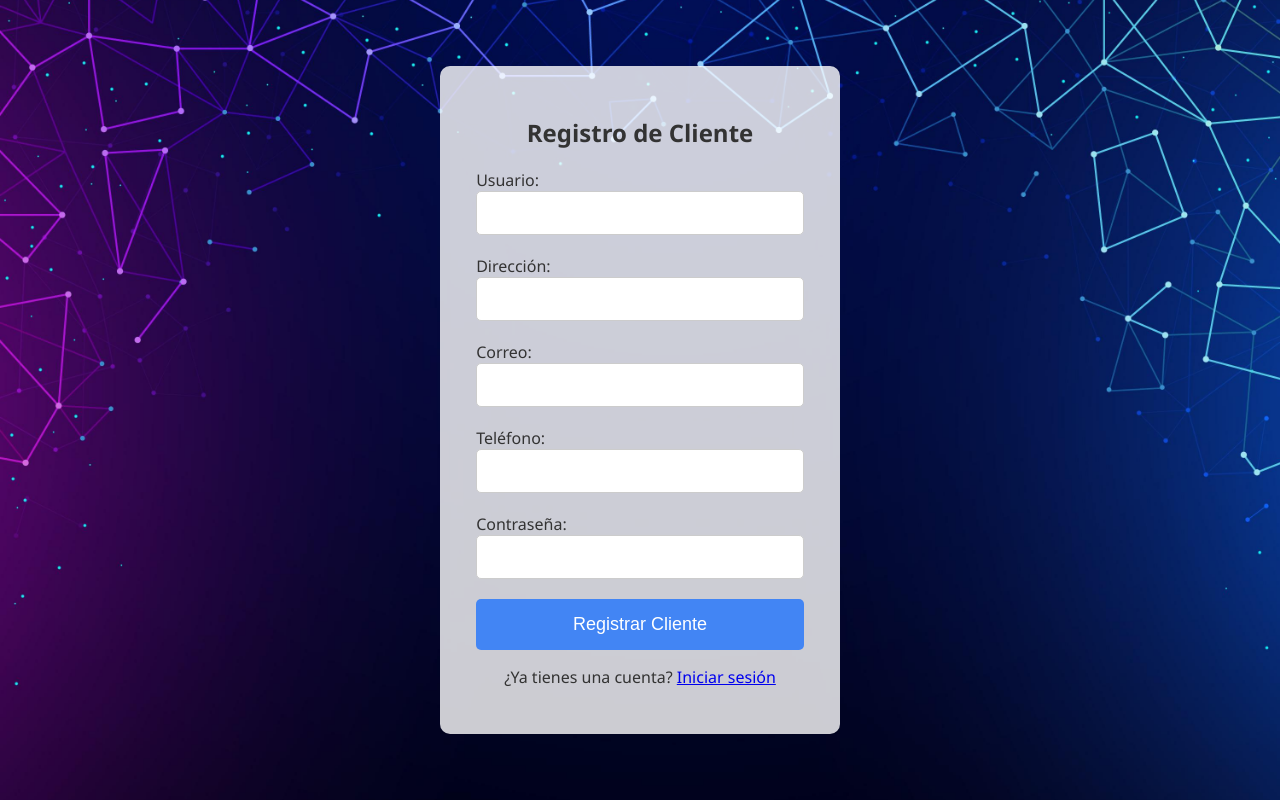
After one commit to Ramo-04/gaes-7-, a PHP site: page /registro_cliente_form.html in a window 1280 px wide. The commit adds this page. Run offline with PHP 8.4, Linux system fonts and the light colour scheme.

Commit message:
Add files via upload

```diff
--- a/Index(Administrador).html
+++ b/Index(Administrador).html
@@ -197,6 +197,11 @@
               <h3>Producción</h3>
               <p><a href="produccion.html">Ver producción</a></p>
             </div>
+            <div class="option servicios">
+              <i class="fa fa-address-card"></i>
+              <h3>Empleados</h3>
+              <p><a href="registro_empleado_form.html">Registro empleados</a></p>
+            </div>
           </div>
         </div>
       </div>
--- a/inventario.php
+++ b/inventario.php
@@ -168,6 +168,7 @@
           ?>
           <a href="agregar_inventario.php" class="btn btn-eliminar btn-block">Agregar Inventario</a>
           <a href="Index(Administrador).html" class="btn btn-volver btn-block mt-3">Volver al Inicio</a>
+          <a href="generar_pdf.php?producto=<?php echo $filtro_producto; ?>&entrada=<?php echo $filtro_entrada; ?>&salida=<?php echo $filtro_salida; ?>" target="_blank" class="btn btn-primary btn-block">Generar PDF</a>
         </div>
       </div>
     </div>
--- a/login.php
+++ b/login.php
@@ -15,7 +15,7 @@ if ($conn->connect_error) {
 $usuario = $_POST['usuario'];
 $contrasena = $_POST['contrasena'];
 
-// Consulta para verificar el usuario
+
 $sql = "SELECT * FROM USUARIO
         LEFT JOIN ROLES ON USUARIO.id_rol = ROLES.id_rol
         LEFT JOIN EMPLEADO ON ROLES.id_empleado = EMPLEADO.id_empleado
--- /dev/null
+++ b/registro_cliente_form.html
@@ -0,0 +1,125 @@
+<!DOCTYPE html>
+<html lang="es">
+<head>
+    <meta charset="UTF-8">
+    <meta name="viewport" content="width=device-width, initial-scale=1.0">
+    <title>Registro de Cliente</title>
+    <style>
+        body {
+            display: flex;
+            justify-content: center;
+            align-items: center;
+            height: 100vh;
+            margin: 0;
+            font-family: 'Segoe UI', Tahoma, Geneva, Verdana, sans-serif;
+            background: url('Fondologin.png') no-repeat center center fixed;
+            background-size: cover;
+        }
+
+        .login-container {
+            position: relative;
+            overflow: hidden;
+            width: 400px;
+            max-width: 100%;
+            margin: 0 auto;
+        }
+
+        .form-container,
+        .overlay-container {
+            background-color: rgba(255, 255, 255, 0.8);
+            border-radius: 10px;
+            box-shadow: 0 0 20px rgba(0, 0, 0, 0.3);
+            color: #333;
+            overflow: hidden;
+            display: flex;
+            justify-content: center;
+            align-items: center;
+            flex-direction: column;
+            padding: 30px;
+        }
+
+        .overlay-container {
+            transform: translateX(100%);
+            z-index: 1;
+            background: linear-gradient(to right, #4285f4, #34a853, #fbbc05, #ea4335);
+            display: flex;
+            justify-content: center;
+            align-items: center;
+        }
+
+        .overlay {
+            position: absolute;
+            top: 0;
+            left: 50%;
+            width: 50%;
+            height: 100%;
+            transform: translateX(-50%);
+            display: flex;
+            justify-content: center;
+            align-items: center;
+        }
+
+        h2 {
+            margin-bottom: 20px;
+            color: #333;
+        }
+
+        label {
+            margin-bottom: 10px;
+            color: #333;
+        }
+
+        input {
+            width: 100%;
+            padding: 12px;
+            margin-bottom: 20px;
+            box-sizing: border-box;
+            border: 1px solid #ccc;
+            border-radius: 5px;
+            font-size: 16px;
+        }
+
+        button {
+            width: 100%;
+            padding: 15px;
+            background-color: #4285f4;
+            color: #fff;
+            border: none;
+            border-radius: 5px;
+            font-size: 18px;
+            cursor: pointer;
+            transition: background-color 0.3s;
+        }
+
+        button:hover {
+            background-color: #3367d6;
+        }
+    </style>
+</head>
+<body>
+    <div class="login-container">
+        <div class="form-container">
+            <h2>Registro de Cliente</h2>
+            <form action="registro_cliente.php" method="post">
+                <label for="usuario">Usuario:</label>
+                <input type="text" name="usuario" required>
+                <br>
+                <label for="direccion">Dirección:</label>
+                <input type="text" name="direccion" required>
+                <br>
+                <label for="correo">Correo:</label>
+                <input type="email" name="correo" required>
+                <br>
+                <label for="telefono">Teléfono:</label>
+                <input type="tel" name="telefono" required>
+                <br>
+                <label for="contrasena">Contraseña:</label>
+                <input type="password" name="contrasena" required>
+                <br>
+                <button type="submit">Registrar Cliente</button>
+            </form>
+            <p>¿Ya tienes una cuenta? <a href="login.html">Iniciar sesión</a></p>
+        </div>
+    </div>
+</body>
+</html>
```
Also changed, not shown: generar_pdf.php (added, +69 -0 lines), login.html (+4 -3 lines), registro_cliente.php (added, +50 -0 lines), registro_empleado.php (added, +48 -0 lines), registro_empleado_form.html (added, +125 -0 lines).
